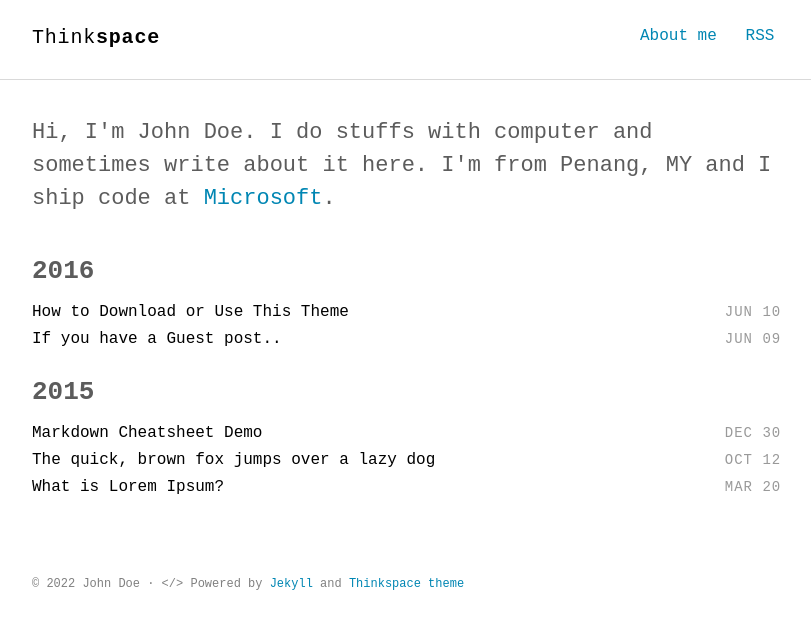
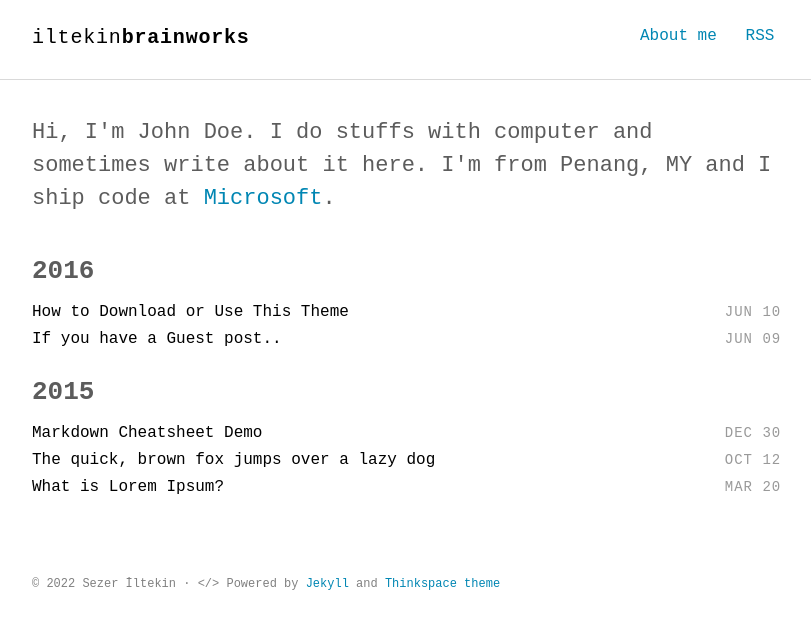
Before and after one commit to iltekin/iltekin.github.io, a Jekyll site: the page built from index.html, in a window 1280 px wide. Shown: the top 629 px of the page, without its empty margins (232-1043 px from the left). Built offline with Jekyll 4.4.1, drawn with Linux system fonts in a browser that asks for light colours; some web fonts are replaced.

Commit message:
configured

```diff
--- a/_config.yml
+++ b/_config.yml
@@ -1,14 +1,14 @@
 # Site settings
-title_left    : "Think"
-title_right   : "space" # default: ""
-description   : "Minimalist Jekyll theme for technical writing blog."
-keywords      : "Jekyll, theme, free, download, SEO, blog, web, minimalist, thinkspace"
-url           : https://heiswayi.github.io/thinkspace # site url
+title_left    : "iltekin"
+title_right   : "brainworks" # default: ""
+description   : "iltekin software co. landing page"
+keywords      : "iltekin, iOS, software, web design, sezer İltekin"
+url           : https://iltekin.com # site url
 baseurl       : "" # apply repo name like "/myproject" if used under gh-pages branch, else (under master branch) just leave empty/blank
 cover         : "" # image uri like logo/cover image for site seo
 
 google_analytics  : UA-XXXXX-XX
-twitter_username  : ""
+twitter_username  : "kelimelerbenim"
 comments_enabled  : false # if enabled (set to true), please provide your disqus_username
 disqus_shortname  : ""
 postshare_enabled : false
@@ -28,7 +28,7 @@ sass:
 
 # Author settings
 author:
-  name     : "John Doe"
+  name     : "Sezer İltekin"
 
 plugins:
   - jekyll-sitemap
```
